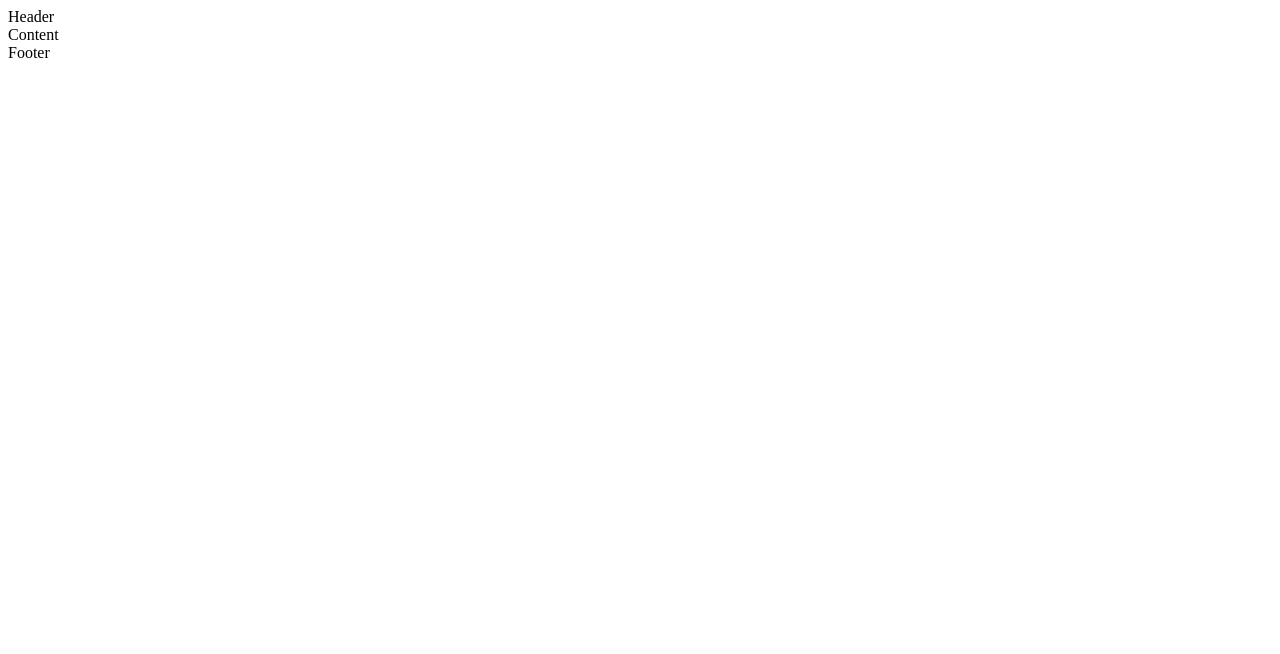
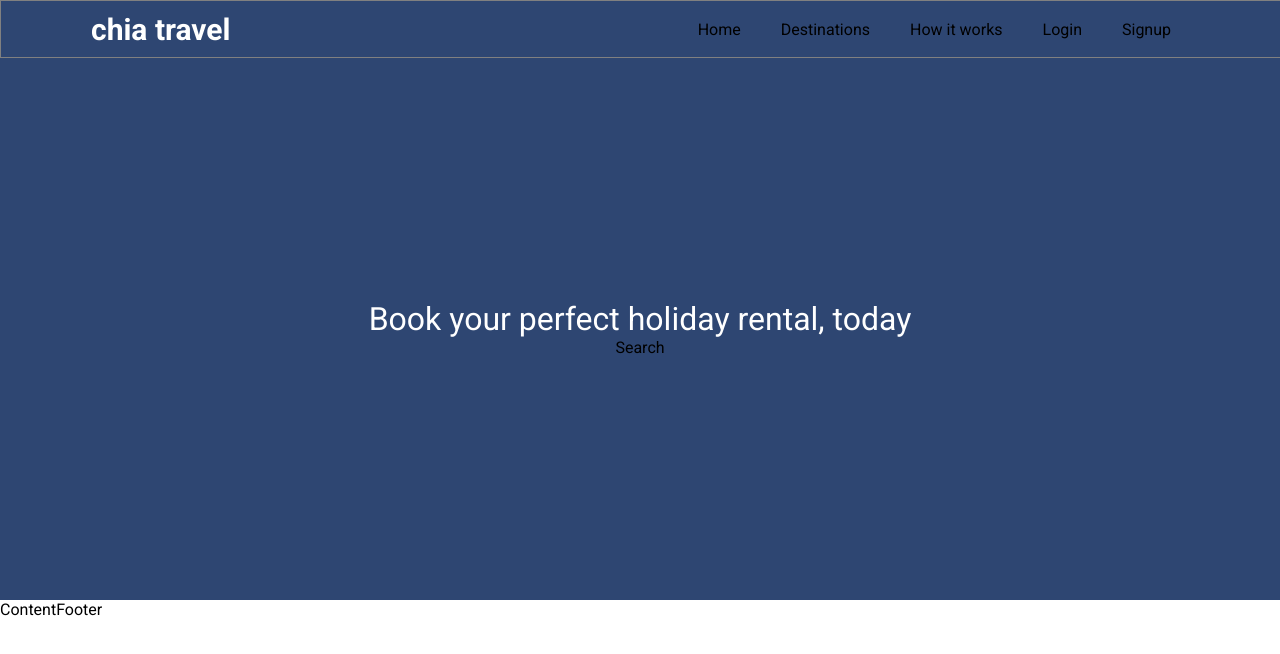
Before and after one commit to Kritika-Agrawal/assignment, a React app: page / in a window 1280 px wide. Shown: the top 654 px of the page. Built offline with nearby package versions, Linux system fonts and the light colour scheme.

Commit message:
add navigation

```diff
--- a/package.json
+++ b/package.json
@@ -24,7 +24,9 @@
     "@babel/preset-env": "^7.5.5",
     "@babel/preset-react": "^7.0.0",
     "babel-loader": "^8.0.6",
+    "css-loader": "^3.1.0",
     "html-webpack-plugin": "^3.2.0",
+    "mini-css-extract-plugin": "^0.8.0",
     "path": "^0.12.7",
     "webpack": "^4.39.0",
     "webpack-cli": "^3.3.6",
--- a/src/App.js
+++ b/src/App.js
@@ -4,7 +4,7 @@ import Layout from './components/Layout'
 export default class App extends Component{
     render(){
         return(
-            <Layout/>
+            <Layout />
         )
     }
 }
--- a/src/components/Layout/Header.js
+++ b/src/components/Layout/Header.js
@@ -1,13 +1,17 @@
 import React, { Component } from "react";
+import Grid from '@material-ui/core/Grid'
 
+import Search from './Search'
+import Navigation from './Navigation'
 
 export default class Header extends Component {
 
     render() {
         return (
-            <div>
-                Header
-            </div>
+            <Grid item xs={12} className="banner">
+                <Navigation />
+                <Search />
+            </Grid>
         )
     }
 
--- /dev/null
+++ b/src/components/Layout/Navigation/Navigation.js
@@ -0,0 +1,20 @@
+import React, { Component } from 'react'
+
+export default class Navigation extends Component {
+    render() {
+        return (
+            <div className="navigation">
+                <div className="inner-nav">
+                    <div className="logo">
+                        chia travel
+                    </div>
+                    <div className="nav-items">Home</div>
+                    <div className="nav-items">Destinations</div>
+                    <div className="nav-items">How it works</div>
+                    <div className="nav-items">Login</div>
+                    <div className="nav-items">Signup</div>
+                </div>
+            </div>
+        )
+    }
+}
--- /dev/null
+++ b/src/components/Layout/Navigation/index.js
@@ -0,0 +1,3 @@
+import Navigation from './Navigation'
+
+export default Navigation
--- /dev/null
+++ b/src/components/Layout/Search/Search.js
@@ -0,0 +1,12 @@
+import React, { Component } from 'react'
+
+export default class Search extends Component {
+    render() {
+        return (
+            <div className="search">
+                <div className="text">Book your perfect holiday rental, today</div>
+                <div>Search</div>
+            </div>
+        )
+    }
+}
--- /dev/null
+++ b/src/components/Layout/Search/index.js
@@ -0,0 +1,3 @@
+import Search from './Search'
+
+export default Search
--- a/src/components/Layout/index.js
+++ b/src/components/Layout/index.js
@@ -1,4 +1,5 @@
 import React, { Component } from "react";
+import Grid from '@material-ui/core/Grid'
 
 import Header from './Header'
 import Footer from './Footer'
@@ -8,11 +9,11 @@ export default class Layout extends Component{
 
     render(){
         return(
-            <React.Fragment>
+            <Grid container spacing={0}>
                 <Header/>
                 <Content/>
                 <Footer/>
-            </React.Fragment>
+            </Grid>
         )
     }
 
--- /dev/null
+++ b/src/index.css
@@ -0,0 +1,80 @@
+* {
+    margin: 0;
+    padding: 0;
+}
+
+body {
+    font-family: 'Roboto', sans-serif;
+}
+
+.banner {
+    height: 75vh;
+    min-height: 30em;
+    max-height: 50em;
+    padding-top: 56px;
+    background: #2e4672;
+}
+
+.navigation {
+    top: 0;
+    width: 100%;
+    display: flex;
+    position: fixed;
+    min-height: 56px;
+    align-items: center;
+    justify-content: center;
+    border: 1px solid grey;
+}
+
+.inner-nav {
+    display: flex;
+    align-items: center;
+    width: calc(100% - 150px);
+    max-width: 1100px;
+}
+
+.logo {
+    color: white;
+    margin-left: 0;
+    font-weight: bold;
+    font-size: 30px;
+}
+
+.nav-items {
+    padding-left: 20px;
+    padding-right: 20px;
+}
+
+.nav-items:nth-child(2) {
+    margin-left: auto;
+}
+
+.search {
+    height: 100%;
+    display: flex;
+    align-items: center;
+    flex-direction: column;
+    justify-content: center;
+}
+
+.search .text {
+    color: white;
+    font-size: 32px;
+}
+
+@media screen and (max-width: 736px) {
+    .banner {
+        height: auto;
+        min-height: inherit;
+        background: #2e4672;
+    }
+
+    .inner-nav {
+        width: 100%;
+    }
+
+    .nav-items {
+        padding-left: 5px;
+        padding-right: 5px;
+    }
+}
--- a/src/index.html
+++ b/src/index.html
@@ -2,6 +2,7 @@
 <html>
     <head>
         <title>Assignment</title>
+        <meta name="viewport" content="width=device-width, initial-scale=1.0">
         <link rel="stylesheet" href="https://fonts.googleapis.com/css?family=Roboto:300,400,500,700&display=swap" />
     </head>
     <body>
--- a/src/index.js
+++ b/src/index.js
@@ -2,6 +2,7 @@ import React from 'react'
 import { render } from 'react-dom'
 import { createMuiTheme, MuiThemeProvider } from '@material-ui/core/styles'
 
+import './index.css'
 import App from './App'
 
 const theme = createMuiTheme()
--- a/webpack.config.js
+++ b/webpack.config.js
@@ -1,5 +1,6 @@
 const path = require('path')
 var HtmlWebpackPlugin = require('html-webpack-plugin')
+const MiniCssExtractPlugin = require('mini-css-extract-plugin')
 
 module.exports = {
     devtool: 'source-map',
@@ -17,6 +18,10 @@ module.exports = {
                         plugins: ['@babel/plugin-proposal-object-rest-spread'],
                     }
                 }
+            },
+            {
+                test: /\.css$/,
+                use: [{ loader: MiniCssExtractPlugin.loader }, 'css-loader' ],
             }
         ],
     },
@@ -31,6 +36,10 @@ module.exports = {
             filename: 'index.html',
             template: './src/index.html',
             path: path.join(__dirname, "../dist/"),
-        })
+        }),
+        new MiniCssExtractPlugin({
+            ignoreOrder: false,
+            filename: 'index.css',
+        }),
     ]
 }
```
Also changed, not shown: 1 other file (tests, documents, lock files or other folders).
